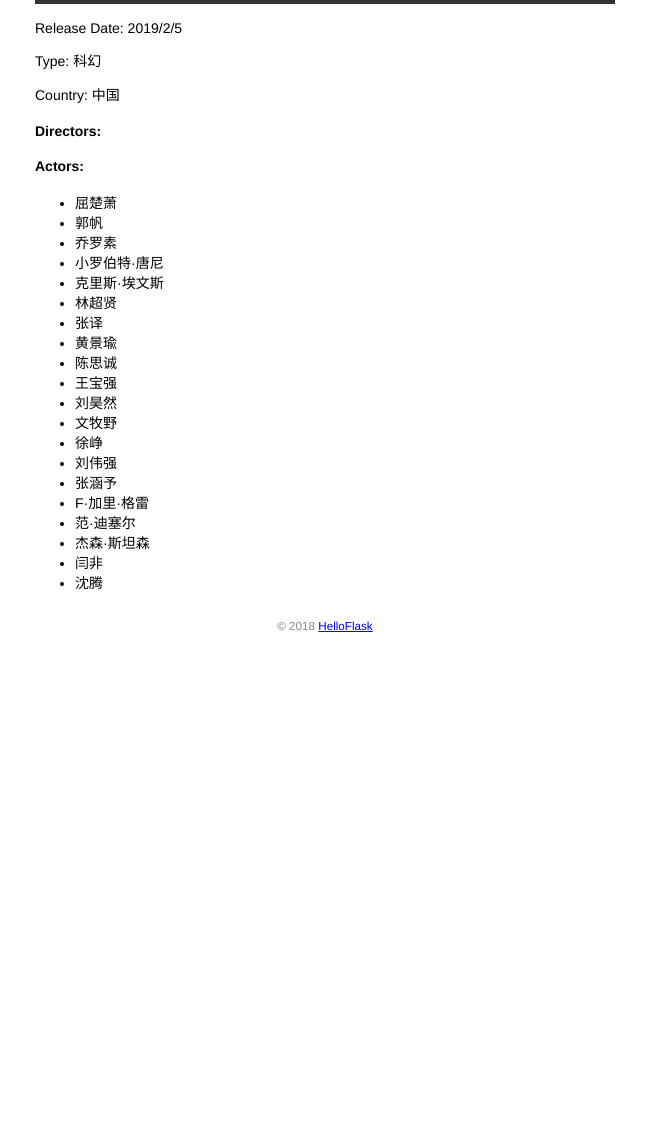
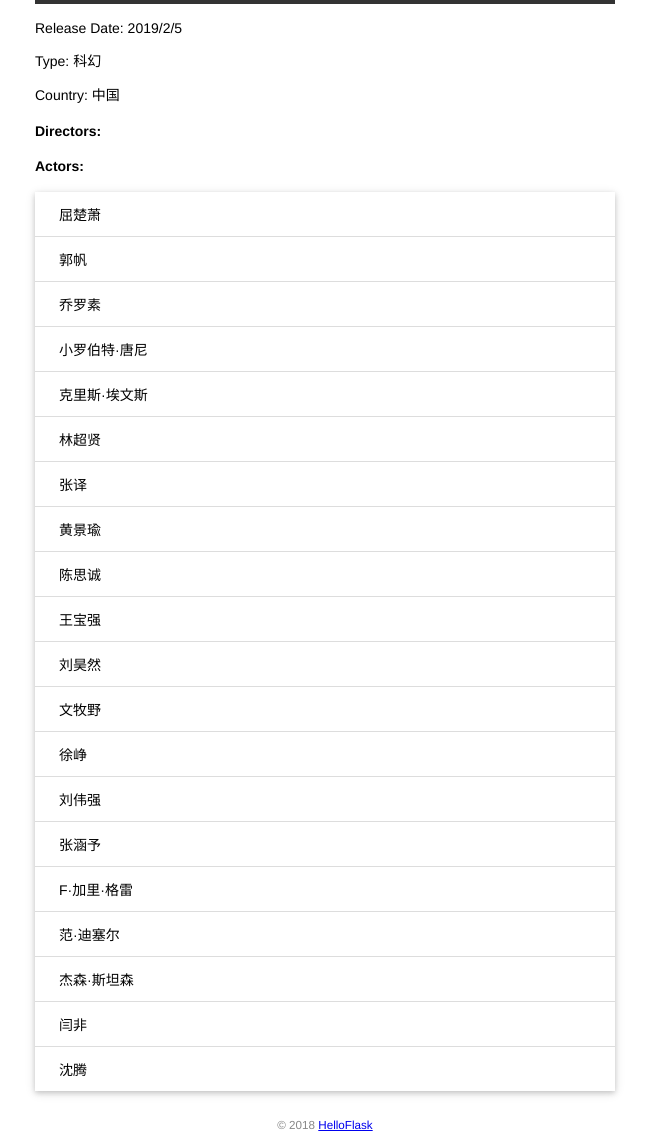
Before and after one commit to 2021201554zqy/RucMovie, a Flask app: template templates/movie_details.html in a window 1280 px wide. Shown: the part 143-1285 px from the top of the page, without its empty margins (315-964 px from the left). Before the commit the page ends 775 px from the top, so only its background shows below. Run offline with Flask 3, Linux system fonts and the light colour scheme; the template is opened without the code that fills it: values that come from a table or form of the project are taken from there, others are empty.

Commit message:
with movie details

```diff
--- a/templates/movie_details.html
+++ b/templates/movie_details.html
@@ -6,14 +6,14 @@
   <p>Type: {{ movie.movie_type }}</p>
   <p>Country: {{ movie.country }}</p>
   <h4>Directors:</h4>
-  <ul>
+  <ul class="movie-list">
     {% for director in directors %}
       <li>{{ director.actor_name }}</li>
     {% endfor %}
   </ul>
 
   <h4>Actors:</h4>
-  <ul>
+  <ul class="movie-list">
     {% for actor in actors %}
       <li>{{ actor.actor_name }}</li>
     {% endfor %}
```
Also changed, not shown: movie.db, readme.md, sandbox/movie.db, 6 other files.
